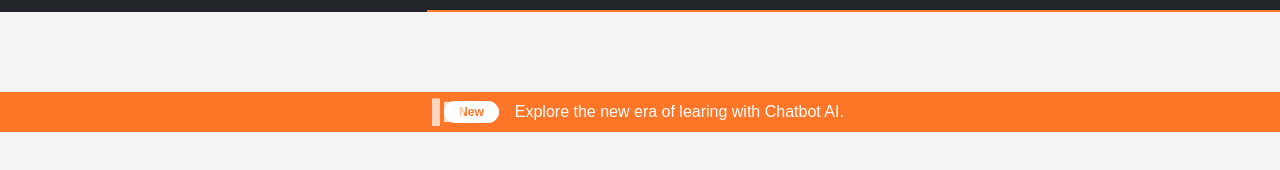
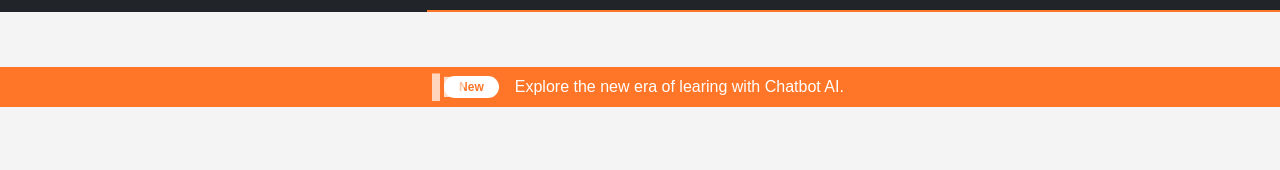
Before and after one commit to svrgi/lms, a plain HTML site: page index.html in a window 1280 px wide. Shown: the part 98-268 px from the top of the page. Drawn offline with nearby package versions, Linux system fonts and the light colour scheme.

Commit message:
styles.css

```diff
--- a/styles.css
+++ b/styles.css
@@ -72,7 +72,7 @@ nav.navbar::after {
     background-color: #ff7628; /* Div background color */
     width: 100%; /* Full width */
     height: 40px; /* Height similar to a typical navbar */
-    top:80px;
+    top:55px;
     display: flex;
     justify-content: center; /* Center content horizontally */
     align-items: center; /* Center content vertically */
```
